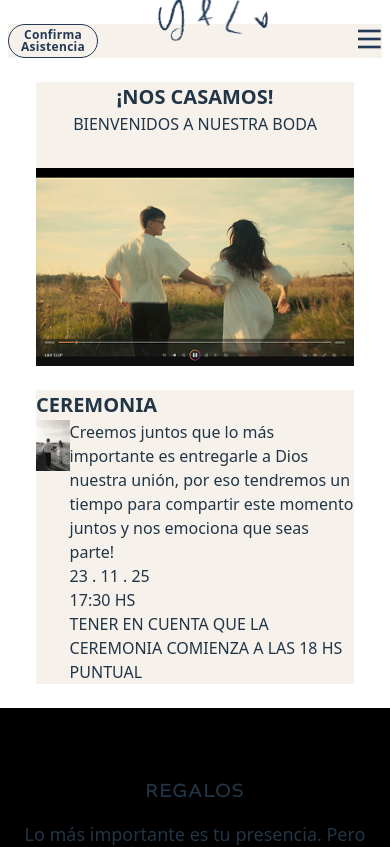
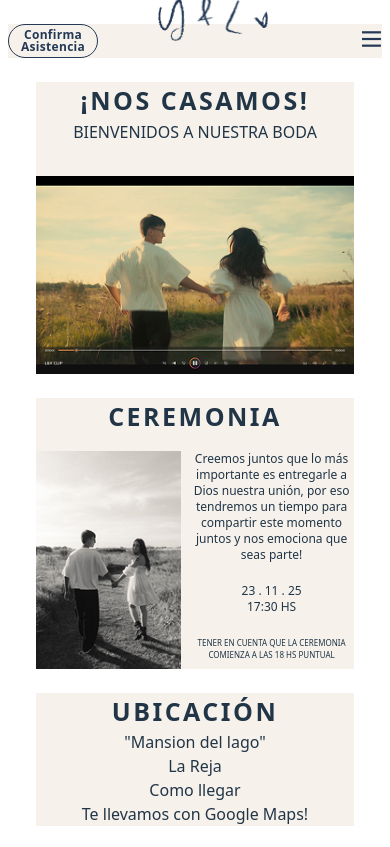
Before and after one commit to LucasEzequielRamos/wedding-project, a React (Vite) app: page / in a window 390 px wide. Shown: the top 847 px of the page. Built offline with nearby package versions, Linux system fonts and the light colour scheme; no server answers; the database is empty.

Commit message:
feat: finish the ceremony section, styles in mobile

```diff
--- a/src/App.tsx
+++ b/src/App.tsx
@@ -4,6 +4,7 @@ import GiftList from "./sections/gift-list";
 import Header from "./sections/header";
 import Hero from "./sections/hero";
 import TestInsertGuest from "./sections/test-insertar-invitado";
+import Location from "./sections/location";
 
 function App() {
   return (
@@ -11,6 +12,7 @@ function App() {
       <Header />
       <Hero />
       <Ceremony />
+      <Location />
       <GiftList />
       <TestInsertGuest />
     </>
--- a/src/components/navbar.tsx
+++ b/src/components/navbar.tsx
@@ -27,7 +27,7 @@ const Navbar = () => {
           <img
             src={isOpen ? "/icons/close.svg" : "/icons/menu_hamb.svg"}
             alt="Menú"
-            className="w-6 h-6"
+            className="size-5"
           />
         </button>
       </div>
--- a/src/index.css
+++ b/src/index.css
@@ -51,7 +51,8 @@ button {
 
 h2 {
   font-weight: 600;
-  font-size: 20px;
+  font-size: 25px;
+  letter-spacing: 0.1em;
 }
 
 h3 {
--- a/src/sections/ceremony.tsx
+++ b/src/sections/ceremony.tsx
@@ -1,21 +1,30 @@
 const Ceremony = () => {
   return (
-    <section className="mx-9 my-6 m-auto bg-background flex flex-col justify-center">
-      <h2>CEREMONIA</h2>
+    <section className="mx-9 my-6 m-auto bg-background flex flex-col justify-center text-center">
+      <h2 className="mb-4">CEREMONIA</h2>
 
-      <div className="flex">
+      <div className="flex h-full w-auto justify-between gap-2">
         <picture>
-          <img src="/images/img_ceremony.png" alt="" />
+          <img
+            src="/images/img_ceremony.png"
+            alt="image_ceremony"
+            className="h-fit w-full"
+          />
         </picture>
-        <div>
-          <h3>
+        <div className="w-44 flex flex-col ">
+          <h3 className="text-xs mb-5">
             Creemos juntos que lo más importante es entregarle a Dios nuestra
             unión, por eso tendremos un tiempo para compartir este momento
             juntos y nos emociona que seas parte!{" "}
           </h3>
-          <p> 23 . 11 . 25</p>
-          <p>17:30 HS</p>
-          <p>TENER EN CUENTA QUE LA CEREMONIA COMIENZA A LAS 18 HS PUNTUAL</p>
+          <p className="text-xs">
+            23 . 11 . 25
+            <br /> 17:30 HS
+          </p>
+
+          <p className="text-[8px] flex h-full items-end pb-2">
+            TENER EN CUENTA QUE LA CEREMONIA COMIENZA A LAS 18 HS PUNTUAL
+          </p>
         </div>
       </div>
     </section>
--- /dev/null
+++ b/src/sections/location.tsx
@@ -0,0 +1,21 @@
+import React from "react";
+
+const Location = () => {
+  return (
+    <section className="mx-9 my-6 m-auto bg-background flex flex-col justify-center text-center">
+      <div>
+        <div>
+          <h2>UBICACIÓN</h2>
+          <h3>
+            "Mansion del lago" <br /> La Reja
+          </h3>
+          <button>Como llegar</button>
+          <p>Te llevamos con Google Maps!</p>
+        </div>
+        <div>{/* Carrousel */}</div>
+      </div>
+    </section>
+  );
+};
+
+export default Location;
```
